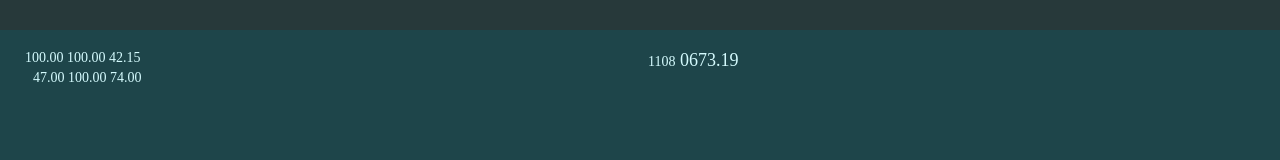
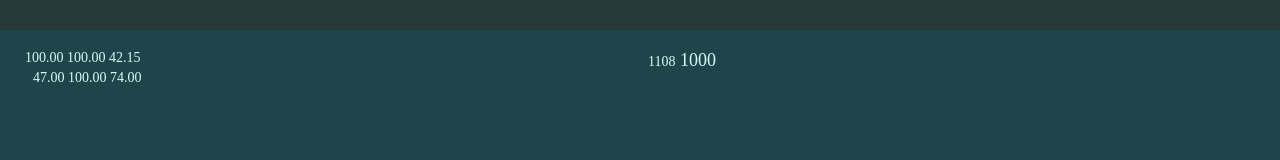
Before and after one commit to djsiu/CMPT469-project, a React (Create React App) app: page / in a window 1280 px wide. Shown: the top 160 px of the page. Built offline with nearby package versions, Linux system fonts and the light colour scheme; a web font is replaced by a local one.

Commit message:
update video count label

```diff
--- a/src/App.js
+++ b/src/App.js
@@ -127,7 +127,7 @@ function App() {
 				<p className="upper-middle-text">
 					1108
 					{/* This will need to change to change when a different video plays*/}
-					<span className="custom-middle-text"> 0673.19</span>
+					<span className="custom-middle-text"> {playlistCount + 1}000 </span>
 				</p>
 				{/* This will need to change to be dyanmic and do a countdown of how much time left in video*/}
 				<p className="timer-text">
```
